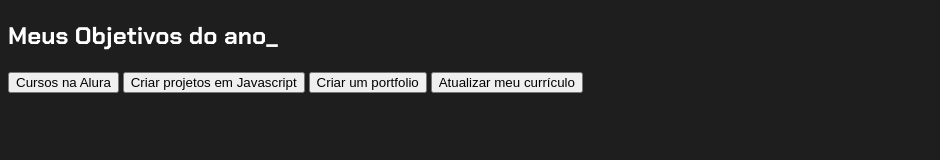
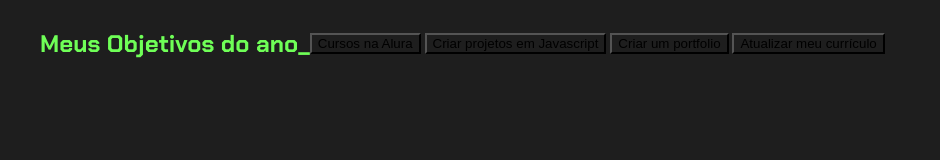
Before and after one commit to 121220072018a2304/aula22, a plain HTML site: page index.html in a window 1280 px wide. Shown: the whole page, without its empty margins (0-940 px from the left). Drawn offline with Linux system fonts and the light colour scheme.

Commit message:
Add files via upload

```diff
--- a/style.css
+++ b/style.css
@@ -14,3 +14,30 @@ body {
     color: var(--branco);
     font-family: 'Chakra Petch', sans-serif;
 }
+
+
+.conteudo-principal{
+    display: flex;
+    flex: direction; columns:
+    justify-content: center;
+    align-items: center;
+    max-width: 1200px;
+    width: 100%;
+    margin: 0 auto;
+}
+
+. titulo-principal{
+    text-align: left;
+    width: 100%;
+    font-size: 32px;
+}
+
+.titulo-principal{
+    color: var(--verde);
+}
+
+.botao{
+    font-family: "Cracka Petch", sans-serif;
+    background-color: var(--botao-inativo)
+    color var(--branco);
+}
```
